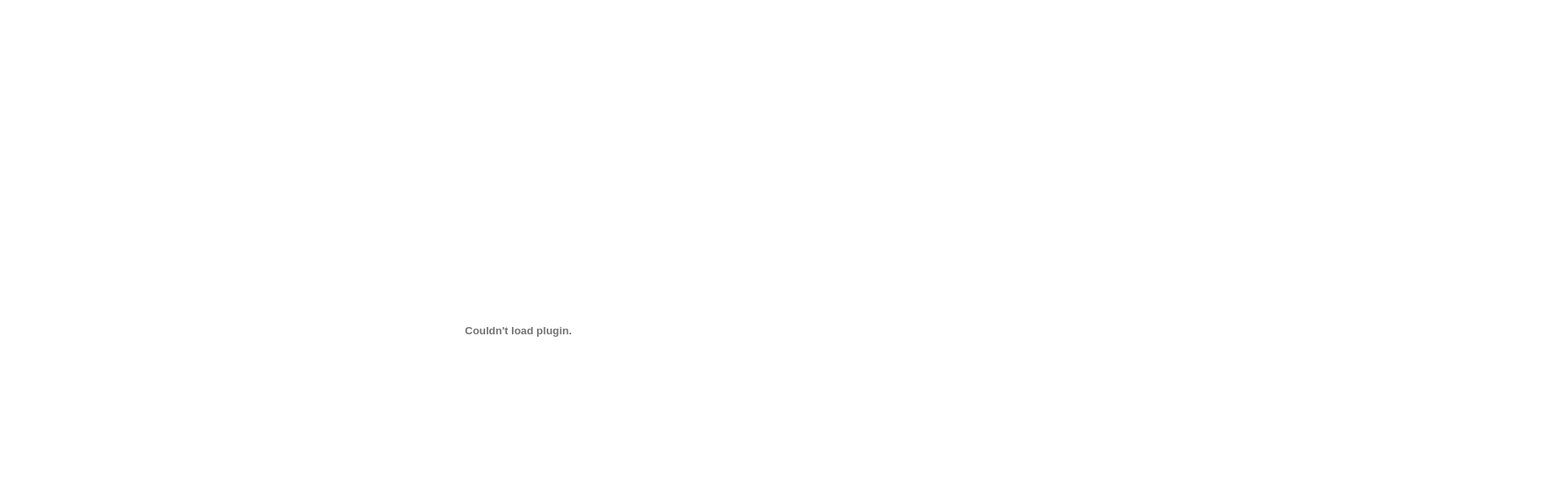
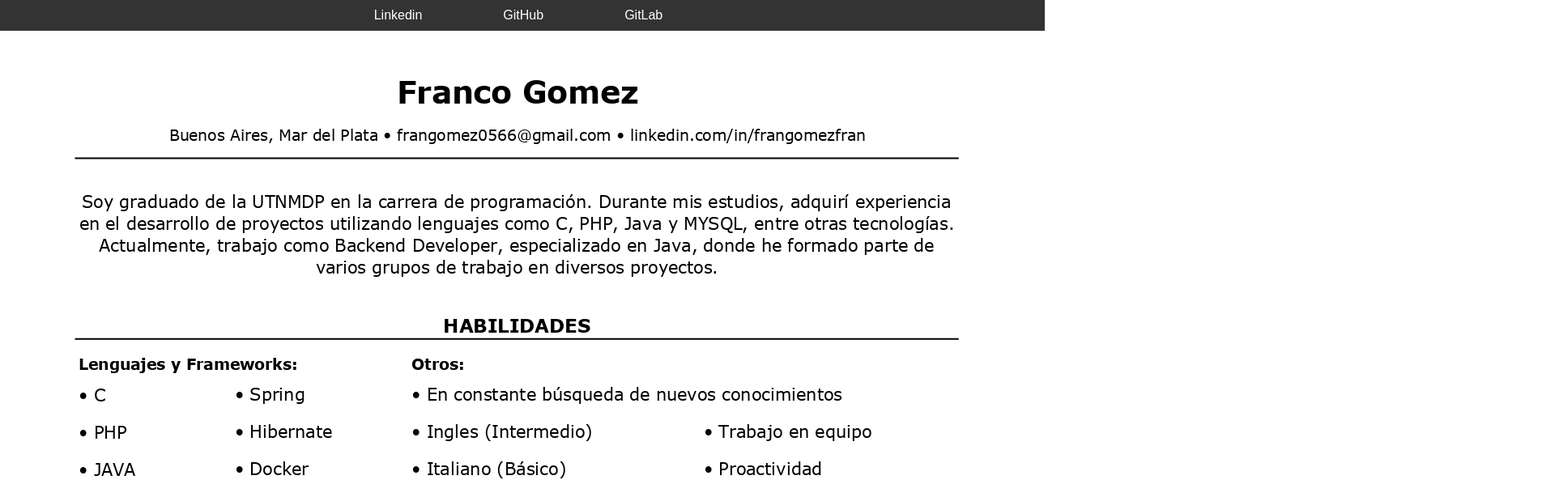
Before and after one commit to frangomezfran/resume, a plain HTML site: page index.html in a window 1280 px wide. Shown: the top 614 px of the page at 81% size, 1920 px wide, since content can reach past the window. Drawn offline with Linux system fonts and the light colour scheme.

Commit message:
Se agrega nav, favicon, correccion del cv

```diff
--- /dev/null
+++ b/estilos.css
@@ -0,0 +1,61 @@
+.image-container {
+    padding-top: 10px;
+    text-align: center;
+    width: 200%;
+    height: 200%;
+    display: flex;
+    align-items: center;
+    justify-content: center;
+}
+
+.image-container img {
+    max-width: 100%;
+    max-height: 100%;
+    display: inline-block;
+    vertical-align: middle;
+}
+
+body {
+    margin: 0;
+    padding: 0;
+    font-family: Arial, sans-serif;
+    display: flex;
+    flex-direction: column;
+    align-items: center;
+    overflow-x: hidden;
+}
+
+.navbar {
+    background-color: #333;
+    color: #fff;
+    padding: 10px;
+    width: 100%;
+}
+
+.navbar ul {
+    list-style-type: none;
+    margin: 0;
+    padding: 0;
+    display: flex;
+    justify-content: center;
+}
+
+.navbar ul li {
+    margin-right: 80px;
+}
+
+.navbar ul li:last-child {
+    margin-right: 0;
+}
+
+.navbar ul li a {
+    text-decoration: none;
+    color: #fff;
+    padding: 5px 10px;
+    border-radius: 5px;
+}
+
+.navbar ul li a:hover {
+    background-color: #fff;
+    color: #333;
+}
--- a/index.html
+++ b/index.html
@@ -2,10 +2,20 @@
 <html>
 <head>
     <meta charset="utf-8">
-    <title>Visualización de PDF</title>
-    <title>CV frangomezfran</title>
+    <link rel="icon" href="img/favicon-java.ico" type="image/x-icon">
+    <title>Fran Resume</title>
+    <link rel="stylesheet" href="./estilos.css" />
 </head>
 <body>
-    <embed src="CVFrancoGomez.jpg" width="100%" height="800px" type="application/pdf">
+    <div class="navbar">
+        <ul>
+            <li><a href="https://www.linkedin.com/in/frangomezfran/" target="_blank">Linkedin</a></li>
+            <li><a href="https://github.com/frangomezfran" target="_blank">GitHub</a></li>
+            <li><a href="https://gitlab.com/frangomezfran" target="_blank">GitLab</a></li>
+        </ul>
+    </div>
+    <div class="image-container">
+        <img src="img/CVFrancoGomez.jpg">
+    </div>
 </body>
 </html>
```
Also changed, not shown: img/CVFrancoGomez.jpg (renamed from CVFrancoGomez.jpg), img/favicon-java.ico (added).
